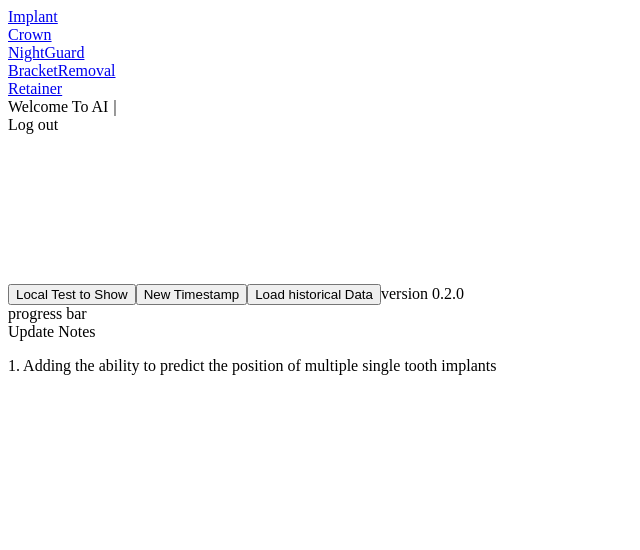
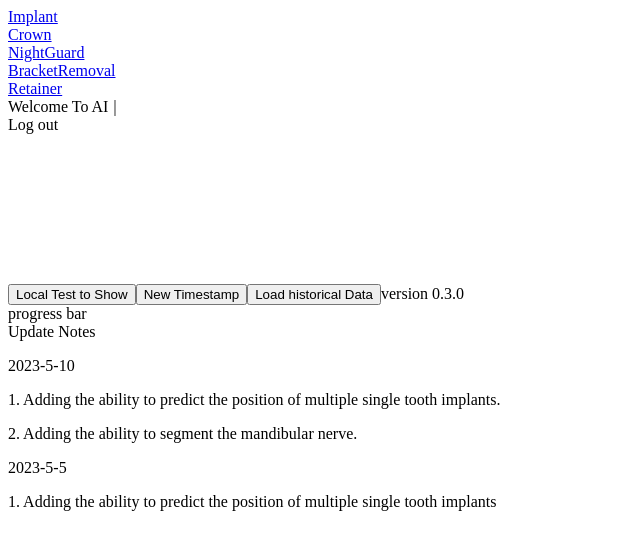
Before and after one commit to meijieli01/html-demo-algorithm, a Vue app: page /#/viewer/101 in a window 1280 px wide. Shown: the top 550 px of the page, without its empty margins (0-640 px from the left). Built offline with nearby package versions, Linux system fonts and the light colour scheme; sample sign-in values are in the browser's storage.

Commit message:
fixed retainer can't call ai and update version

```diff
--- a/config.js
+++ b/config.js
@@ -8,28 +8,35 @@ export function getFavicon() {
 
 export const vInfo = {
     'IMPLANT': {
-        version: '0.2.0',
+        version: '0.3.0',
         changelog: [
-            'Adding the ability to predict the position of multiple single tooth implants',
+            '2023-5-10',
+            '1. Adding the ability to predict the position of multiple single tooth implants.',
+            '2. Adding the ability to segment the mandibular nerve.',
+            '2023-5-5',
+            '1. Adding the ability to predict the position of multiple single tooth implants',
         ],
     },
     'CROWN': {
         version: '0.2.0',
         changelog: [
-            'Now supports crown generation for tooth 14 and 15 (in FDI)',
-            'Fix bugs',
+            '2023-4-23',
+            '1. Now supports crown generation for tooth 14 and 15 (in FDI)',
+            '2. Fix bugs',
         ],
     },
     'AI_NightGuard': {
         version: '1.5.0',
         changelog: [
-            'Updated with loose teeth problem Improvement.',
+            '2023-4-23',
+            '1. Updated with loose teeth problem Improvement.',
         ],
     },
     'AI_BracketRemove': {
         version: '0.3.0',
         changelog: [
-            'New orientor and segmentor (trained from 10000 teeth) are deployed now.',
+            '2023-4-23',
+            '1. New orientor and segmentor (trained from 10000 teeth) are deployed now.',
         ],
     },
     'pmp_retainer': {
--- a/src/views/SubChangeLog.vue
+++ b/src/views/SubChangeLog.vue
@@ -2,7 +2,7 @@
     <div v-if="vInfo[tag].changelog.length > 0">
         <div class="alert alert-info p-1 m-1" role="alert">Update Notes</div>
         <div v-for="(str,i) in vInfo[tag].changelog" :key="i">
-            <p class="alert alert-light p-1 m-1" role="alert" v-html="`${i+1}. ${str}`"></p>
+            <p class="alert alert-light p-1 m-1" role="alert" v-html="str"></p>
         </div>
     </div>
 </template>
--- a/src/views/ViewerRetainer.vue
+++ b/src/views/ViewerRetainer.vue
@@ -29,7 +29,7 @@
                     </div>
                 </div>
                 <div class="d-flex flex-wrap">
-                    <button class="btn btn-primary m-1" @click="clickLoadShowData(3)" :disabled="ud.lockUpload==1?false:(ud.lockBtn !== 6)" v-html="'Call the AI Algorithm'"></button>
+                    <button class="btn btn-primary m-1" @click="clickLoadShowData(3)" :disabled="ud.lockUpload==1?false: ud.lockBtn !== 7" v-html="'Call the AI Algorithm'"></button>
                     <div class="h-100 m-auto d-flex flex-column justify-content-center">
                         <div class="spinner-border text-primary" role="status" v-if="ud.calling"></div>
                     </div>
@@ -478,6 +478,8 @@ async function handleSelectFile(event) {
                 m1.lower = res.name;
                 ud.lockBtn |= 4;
             }
+            // 0x1 | 0x2 | 0x4 can call Ai
+            console.log('lock btn', ud.lockBtn)
         }
         ud.uploading = false;
     }
```
